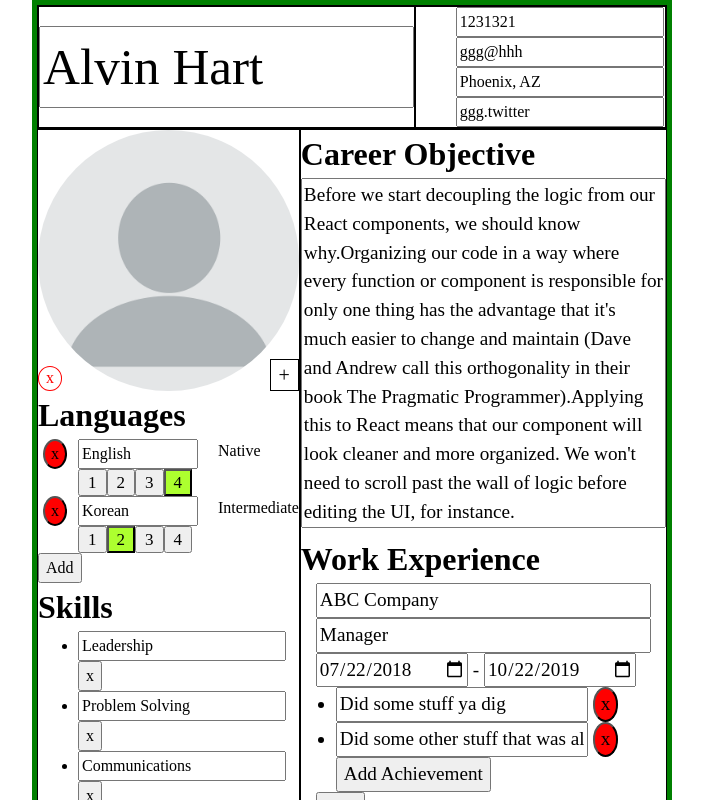
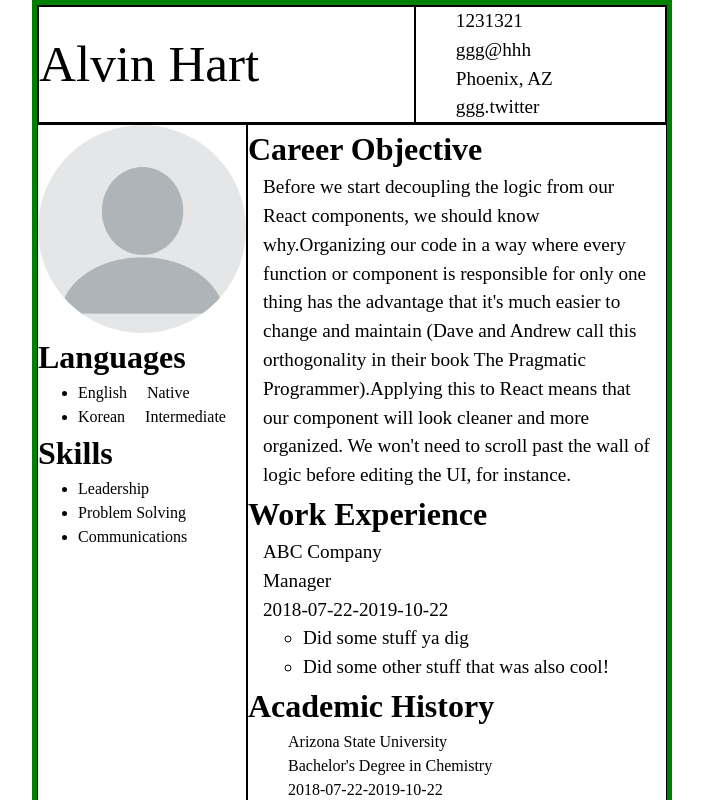
Before and after one commit to greenzombie123/cv-application, a React (Vite) app: page / in a window 1280 px wide. Shown: the top 800 px of the page, without its empty margins (288-991 px from the left). Built offline with nearby package versions, Linux system fonts and the light colour scheme.

Commit message:
useEffect in careerobjectivesection component takes hasSubmit into account

```diff
--- a/src/components/MainInfoSection/CareerObjective/CareerObjective.css
+++ b/src/components/MainInfoSection/CareerObjective/CareerObjective.css
@@ -6,6 +6,7 @@
   font-size: 1.2rem;
   min-height: 50px;
   resize: none;
+  overflow: hidden;
 }
 
 .careerObjective > p {
--- a/src/components/MainInfoSection/CareerObjective/CareerObjective.jsx
+++ b/src/components/MainInfoSection/CareerObjective/CareerObjective.jsx
@@ -2,7 +2,7 @@ import { useState } from "react";
 import { useContext } from "react";
 import { useHasSubmit } from "../../../context/hasSubmitContext";
 import { objectiveInfo } from "../../../Data/ObjectiveInfo";
-import "./CareerObjective.css"
+import "./CareerObjective.css";
 import { useResizeTextarea } from "../../../hooks/useResizeTextArea";
 import { useEffect } from "react";
 
@@ -10,14 +10,16 @@ function CareerObjectiveSection() {
   const [objective, setObjective] = useState(objectiveInfo);
   const { HasSubmitContext } = useHasSubmit();
   const hasSubmit = useContext(HasSubmitContext);
-  const {textareaRef, resizeTextarea} = useResizeTextarea()
+  const { textareaRef, resizeTextarea } = useResizeTextarea();
 
   const onInputChange = (e) => {
     const value = e.target.value;
     setObjective(value);
   };
 
-  useEffect(resizeTextarea)
+  useEffect(() => {
+    if (!hasSubmit) resizeTextarea();
+  });
 
   return (
     <div className="careerObjective">
@@ -25,7 +27,15 @@ function CareerObjectiveSection() {
       {hasSubmit ? (
         <p>{objective}</p>
       ) : (
-        <textarea ref={textareaRef} onChange={onInputChange} onInput={resizeTextarea} placeholder="Enter your objective" value={objective} cols={60} rows={4}/>
+        <textarea
+          ref={textareaRef}
+          onChange={onInputChange}
+          onInput={resizeTextarea}
+          placeholder="Enter your objective"
+          value={objective}
+          cols={60}
+          rows={4}
+        />
       )}
     </div>
   );
--- a/src/context/hasSubmitContext.js
+++ b/src/context/hasSubmitContext.js
@@ -2,7 +2,7 @@ import { createContext } from "react";
 import { useState } from "react";
 
 export const useHasSubmit = () => {
-  const [hasSubmit, setHasSubmit] = useState(false);
+  const [hasSubmit, setHasSubmit] = useState(true);
 
   const HasSubmitContext = createContext(hasSubmit);
 
```
